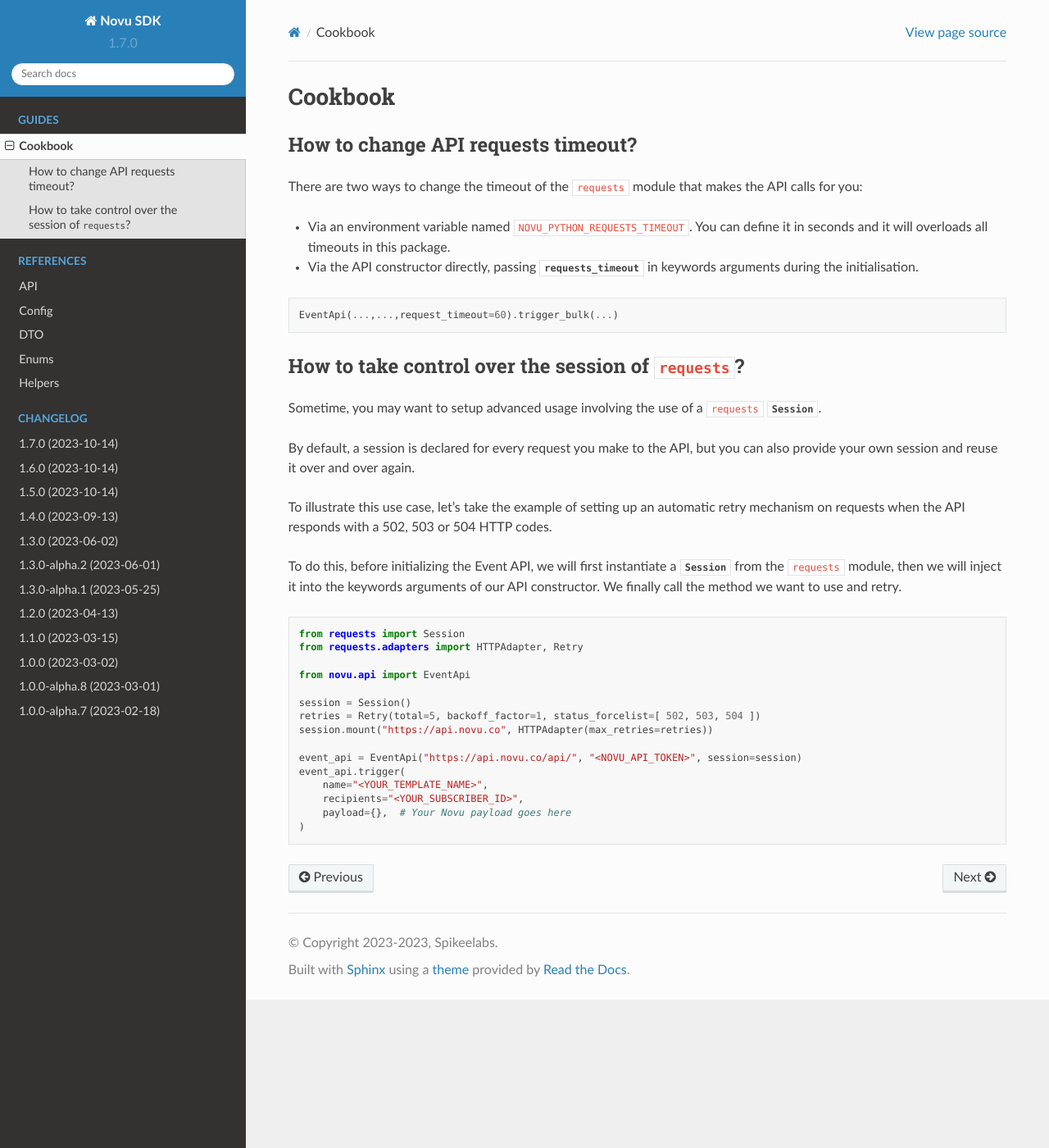
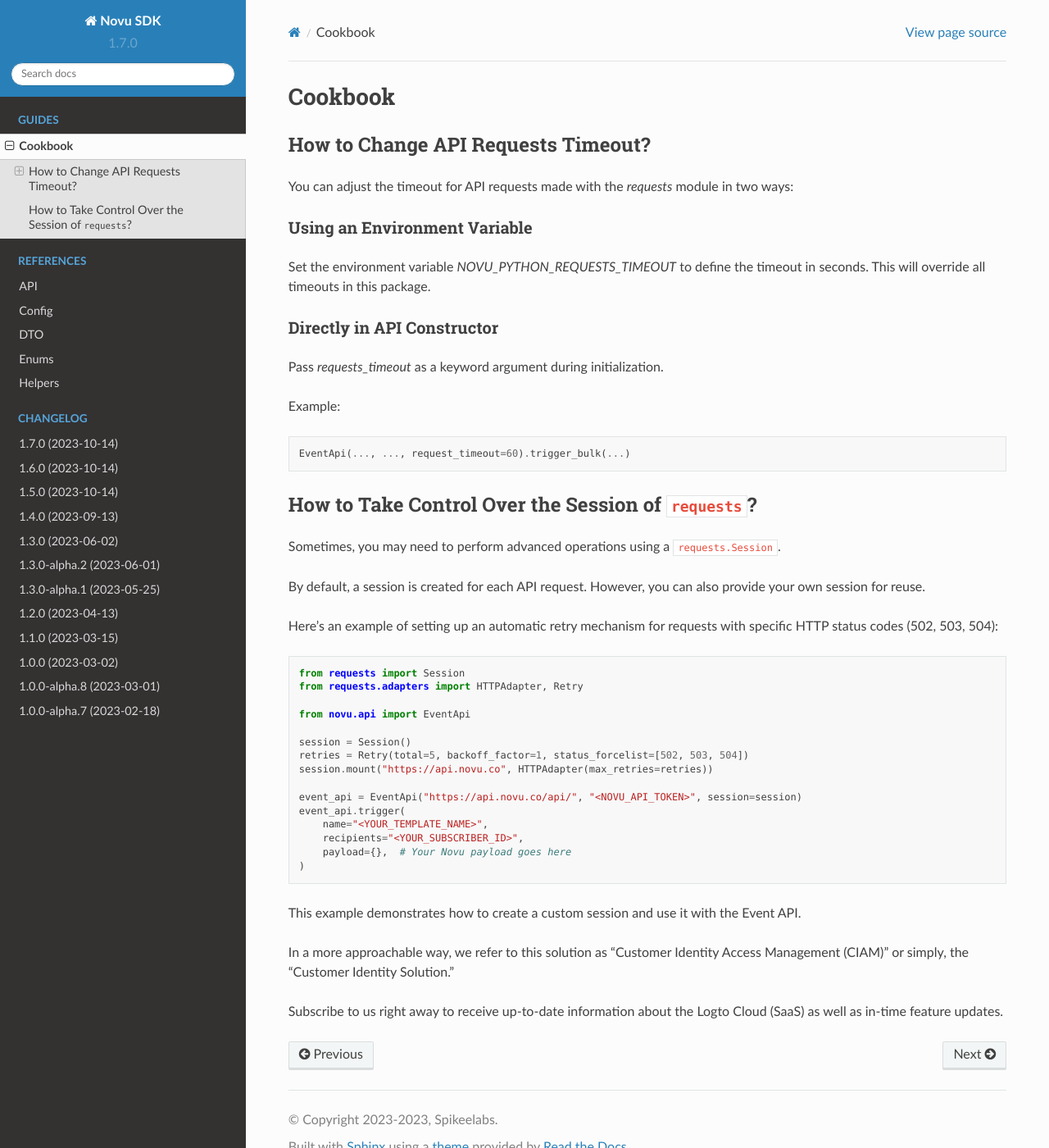
Before and after one commit to novuhq/novu-python, a Sphinx documentation site: the page built from docs/guides/cookbook.rst, in a window 1280 px wide and 1400 px high. Shown: the whole window at 82% size. Built offline with Sphinx 7.4.7 and the Read the Docs theme 2.0.0, drawn with Linux system fonts in a browser that asks for light colours; cross-references to code outside the pages are shown as plain code.

Commit message:
Update cookbook.rst

```diff
--- a/docs/guides/cookbook.rst
+++ b/docs/guides/cookbook.rst
@@ -1,35 +1,33 @@
 Cookbook
 ========
 
-How to change API requests timeout?
+How to Change API Requests Timeout?
 -----------------------------------
 
-There are two ways to change the timeout of the :module:`requests` module that makes the API calls for you:
+You can adjust the timeout for API requests made with the `requests` module in two ways:
 
-* Via an environment variable named ``NOVU_PYTHON_REQUESTS_TIMEOUT``.
-  You can define it in seconds and it will overloads all timeouts in this package.
-* Via the API constructor directly, passing :attr:`~novu.api.base.Api.requests_timeout` in keywords arguments during the initialisation.
+Using an Environment Variable
+~~~~~~~~~~~~~~~~~~~~~~~~~~~~~~
 
-.. code-block:: python
+Set the environment variable `NOVU_PYTHON_REQUESTS_TIMEOUT` to define the timeout in seconds. This will override all timeouts in this package.
 
-    EventApi(...,...,request_timeout=60).trigger_bulk(...)
+Directly in API Constructor
+~~~~~~~~~~~~~~~~~~~~~~~~~~~~
 
-How to take control over the session of ``requests``?
------------------------------------------------------
+Pass `requests_timeout` as a keyword argument during initialization.
 
-Sometime, you may want to setup advanced usage involving the use of a ``requests`` :class:`~requests.Session`.
+Example::
 
-By default, a session is declared for every request you make to the API, but you can also
-provide your own session and reuse it over and over again.
+    EventApi(..., ..., request_timeout=60).trigger_bulk(...)
 
-To illustrate this use case, let's take the example of setting up an automatic retry mechanism on
-requests when the API responds with a 502, 503 or 504 HTTP codes.
+How to Take Control Over the Session of ``requests``?
+------------------------------------------------------
 
-To do this, before initializing the Event API, we will first instantiate a :class:`~requests.Session` from the
-:module:`requests` module, then we will inject it into the keywords arguments of our API constructor. We finally
-call the method we want to use and retry.
+Sometimes, you may need to perform advanced operations using a ``requests.Session``.
 
-.. code-block:: python
+By default, a session is created for each API request. However, you can also provide your own session for reuse.
+
+Here's an example of setting up an automatic retry mechanism for requests with specific HTTP status codes (502, 503, 504)::
 
     from requests import Session
     from requests.adapters import HTTPAdapter, Retry
@@ -37,7 +35,7 @@
     from novu.api import EventApi
 
     session = Session()
-    retries = Retry(total=5, backoff_factor=1, status_forcelist=[ 502, 503, 504 ])
+    retries = Retry(total=5, backoff_factor=1, status_forcelist=[502, 503, 504])
     session.mount("https://api.novu.co", HTTPAdapter(max_retries=retries))
 
     event_api = EventApi("https://api.novu.co/api/", "<NOVU_API_TOKEN>", session=session)
@@ -46,3 +44,9 @@
         recipients="<YOUR_SUBSCRIBER_ID>",
         payload={},  # Your Novu payload goes here
     )
+
+This example demonstrates how to create a custom session and use it with the Event API.
+
+In a more approachable way, we refer to this solution as "Customer Identity Access Management (CIAM)" or simply, the "Customer Identity Solution."
+
+Subscribe to us right away to receive up-to-date information about the Logto Cloud (SaaS) as well as in-time feature updates.
```
